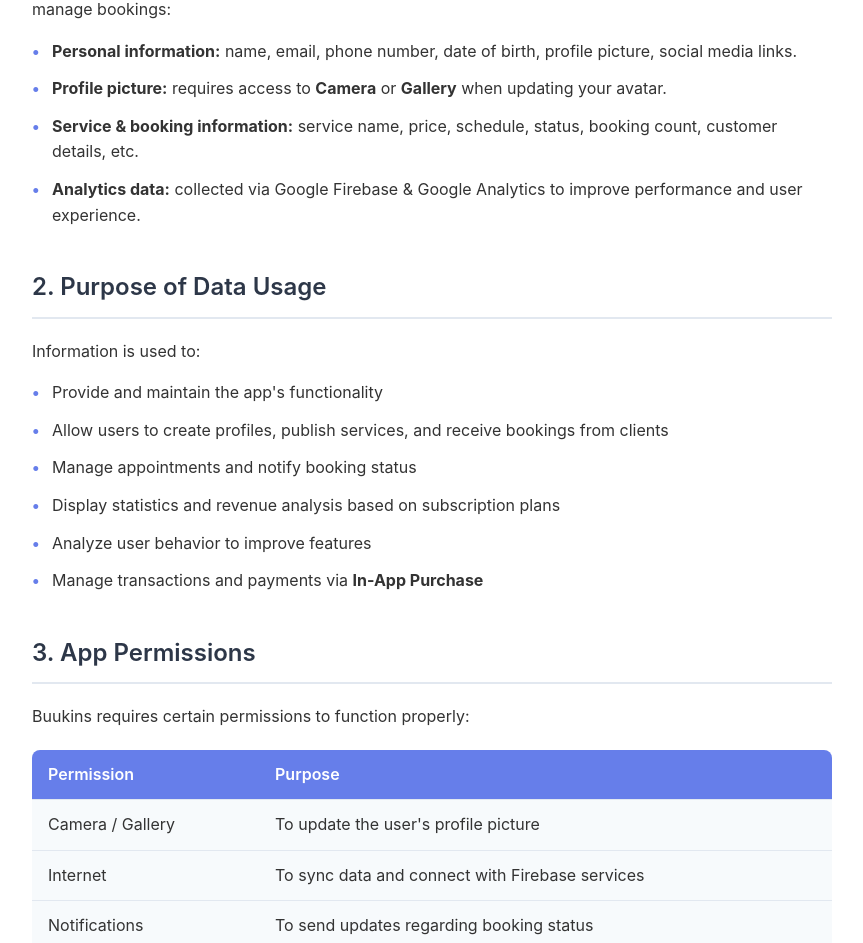
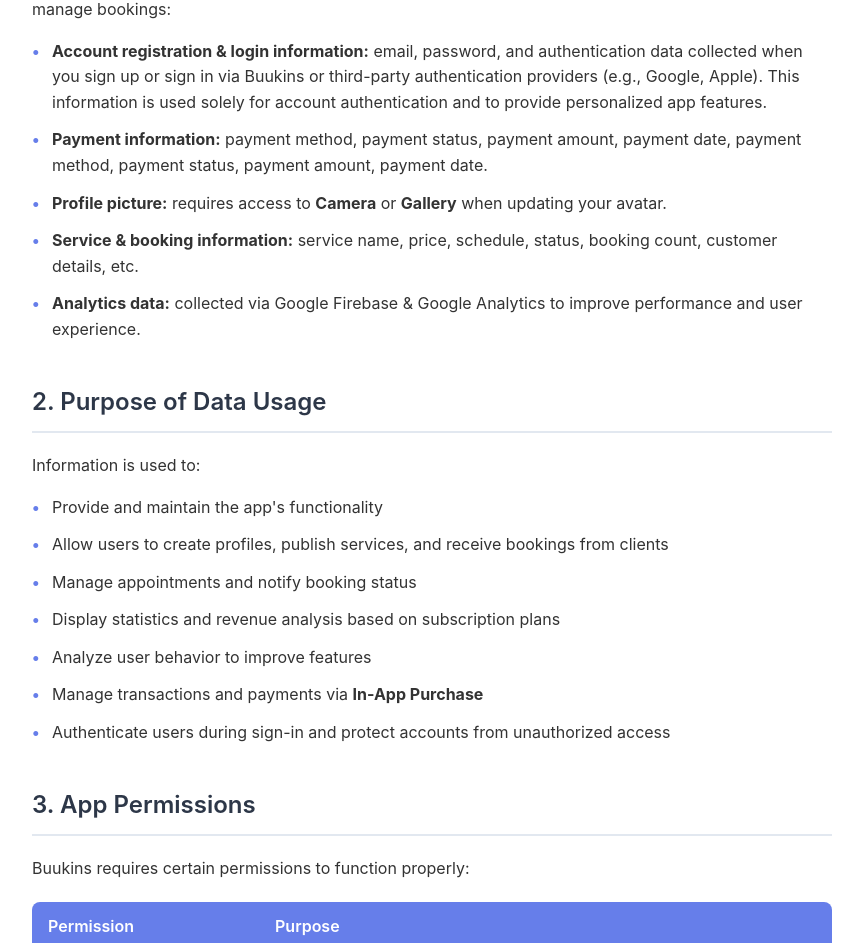
Before and after one commit to chuphuhai1993/buukins-nextjs-firebase, a Next.js app: page /privacy-policy in a window 1280 px wide. Shown: the part 417-1360 px from the top of the page, without its empty margins (208-1071 px from the left). Built offline with nearby package versions, Linux system fonts and the light colour scheme.

Commit message:
update privacy

```diff
--- a/pages/privacy-policy.tsx
+++ b/pages/privacy-policy.tsx
@@ -26,7 +26,8 @@ const PrivacyPolicyPage: NextPage = () => {
             <h2 className="section-title">1. Information We Collect</h2>
             <p>We collect information that you provide when using Buukins to create your profile, publish services, and manage bookings:</p>
             <ul className="policy-list">
-              <li><strong>Personal information:</strong> name, email, phone number, date of birth, profile picture, social media links.</li>
+              <li><strong>Account registration & login information:</strong> email, password, and authentication data collected when you sign up or sign in via Buukins or third-party authentication providers (e.g., Google, Apple). This information is used solely for account authentication and to provide personalized app features.</li>
+              <li><strong>Payment information:</strong> payment method, payment status, payment amount, payment date, payment method, payment status, payment amount, payment date.</li>
               <li><strong>Profile picture:</strong> requires access to <strong>Camera</strong> or <strong>Gallery</strong> when updating your avatar.</li>
               <li><strong>Service & booking information:</strong> service name, price, schedule, status, booking count, customer details, etc.</li>
               <li><strong>Analytics data:</strong> collected via Google Firebase & Google Analytics to improve performance and user experience.</li>
@@ -43,6 +44,7 @@ const PrivacyPolicyPage: NextPage = () => {
               <li>Display statistics and revenue analysis based on subscription plans</li>
               <li>Analyze user behavior to improve features</li>
               <li>Manage transactions and payments via <strong>In-App Purchase</strong></li>
+              <li>Authenticate users during sign-in and protect accounts from unauthorized access</li>
             </ul>
           </section>
 
```
